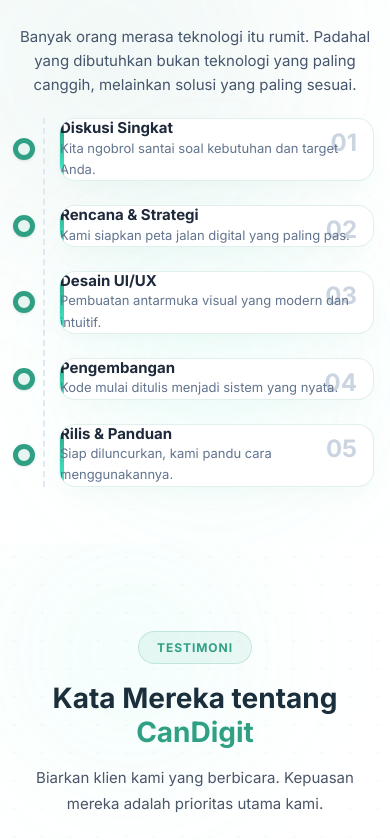
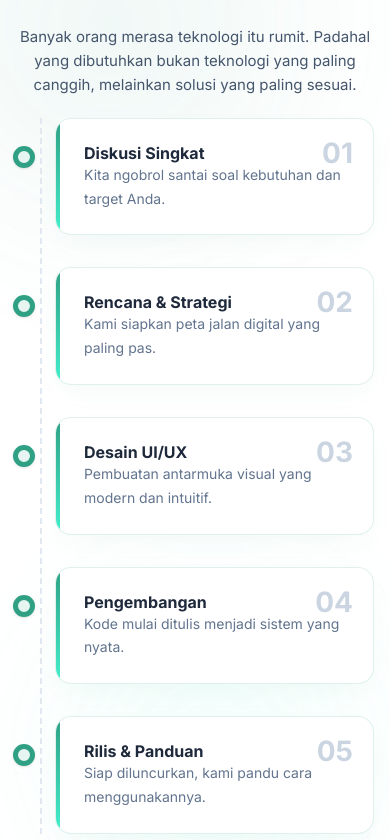
Before and after one commit to navyrastudio/companyprofilecandigital, a Next.js app: page / in a window 390 px wide. Shown: the part 6085-6925 px from the top of the page. Built offline with nearby package versions, Linux system fonts and the light colour scheme.

Commit message:
style(process): make process section responsive for mobile screens

```diff
--- a/app/components/ProcessSection.tsx
+++ b/app/components/ProcessSection.tsx
@@ -141,9 +141,9 @@
         {/* Mobile Vertical Timeline (Hidden on Desktop) */}
         <div className="block lg:hidden relative w-full px-4">
           {/* Vertical Line */}
-          <div className="absolute top-0 bottom-0 border-l-2 border-dashed border-slate-200" style={{ left: '27px' }}></div>
+          <div className="absolute top-0 bottom-0 border-l-2 border-dashed border-slate-200" style={{ left: '24px' }}></div>
 
-          <div className="flex flex-col gap-6">
+          <div className="flex flex-col gap-8">
             {steps.map((step, i) => {
               const isHovered = hoveredStep === i;
 
@@ -153,6 +153,7 @@
                 boxShadow: isHovered ? '0 20px 40px -10px rgba(47,160,132,0.2)' : '0 10px 30px -10px rgba(47,160,132,0.08)',
                 transform: isHovered ? 'translateX(6px)' : 'translateX(0)',
                 transition: 'all 0.3s ease',
+                padding: '24px 20px 24px 28px',
               };
 
               const titleColor = isHovered ? '#2FA084' : '#1e293b';
@@ -163,25 +164,25 @@
               return (
               <div
                 key={i}
-                className="relative flex items-center gap-6 cursor-pointer"
+                className="relative flex items-start gap-5 cursor-pointer"
                 onMouseEnter={() => setHoveredStep(i)}
                 onMouseLeave={() => setHoveredStep(null)}
               >
                 {/* Dot */}
-                <div className="relative z-10 flex-shrink-0 rounded-full shadow-sm" style={{ width: '22px', height: '22px', marginLeft: '-3px', backgroundColor: dotBg, border: `5px solid ${dotBorder}`, transition: 'all 0.3s ease' }}></div>
+                <div className="relative z-10 flex-shrink-0 rounded-full shadow-sm" style={{ width: '22px', height: '22px', marginLeft: '-3px', marginTop: '28px', backgroundColor: dotBg, border: `5px solid ${dotBorder}`, transition: 'all 0.3s ease' }}></div>
 
                 {/* Box */}
-                <div className="flex-1 p-5 rounded-2xl flex flex-col justify-center relative overflow-hidden" style={mBoxStyle}>
+                <div className="flex-1 rounded-2xl flex flex-col justify-center relative overflow-hidden" style={mBoxStyle}>
                   {/* Accent Left Bar */}
                   <div className="absolute top-0 left-0 w-[4px] h-full" style={{ background: 'linear-gradient(to bottom, #2FA084, #43F0CD)' }}></div>
 
                   {/* Corner Number */}
-                  <span className="font-black absolute top-3 right-4 z-0" style={{ fontSize: '24px', color: cornerNumColor, transition: 'color 0.3s ease', lineHeight: 1 }}>
+                  <span className="font-black absolute top-5 right-5 z-0" style={{ fontSize: '28px', color: cornerNumColor, transition: 'color 0.3s ease', lineHeight: 1 }}>
                     0{i+1}
                   </span>
 
-                  <h4 className="font-bold text-[15px] leading-tight mb-2 relative z-10" style={{ color: titleColor, transition: 'color 0.3s ease' }}>{step.title}</h4>
-                  <p className="text-[13px] text-slate-500 leading-relaxed relative z-10">{step.desc}</p>
+                  <h4 className="font-bold text-[16px] leading-[1.4] mb-3 relative z-10" style={{ color: titleColor, transition: 'color 0.3s ease', paddingRight: '40px' }}>{step.title}</h4>
+                  <p className="text-[14px] text-slate-500 leading-[1.7] relative z-10" style={{ paddingRight: '8px' }}>{step.desc}</p>
                 </div>
               </div>
             )})}
```
